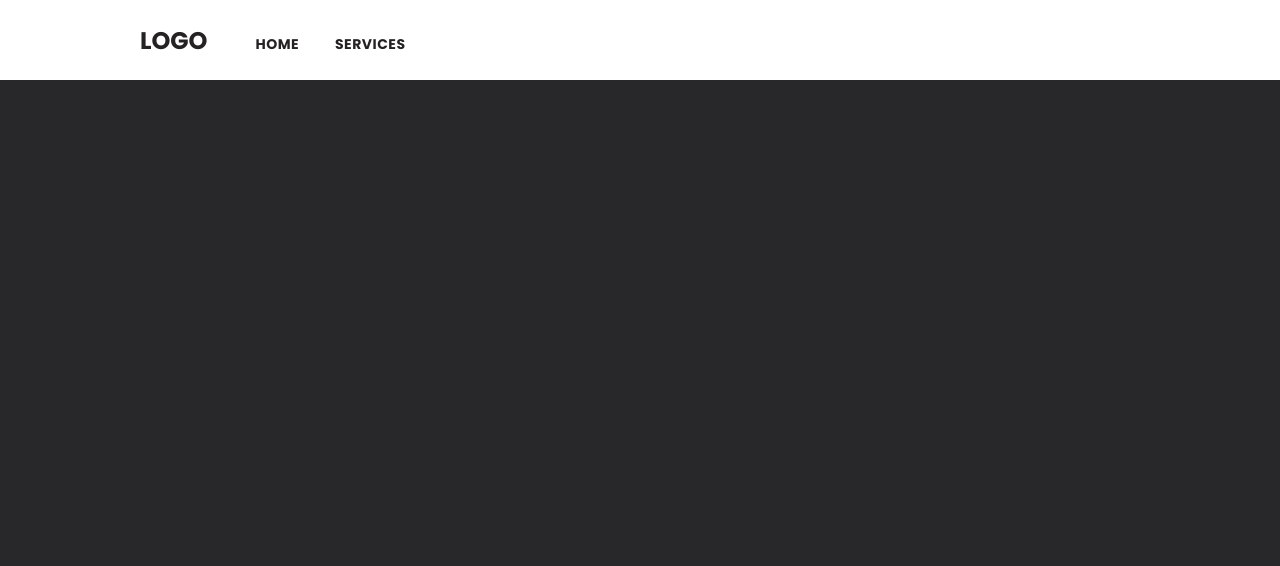
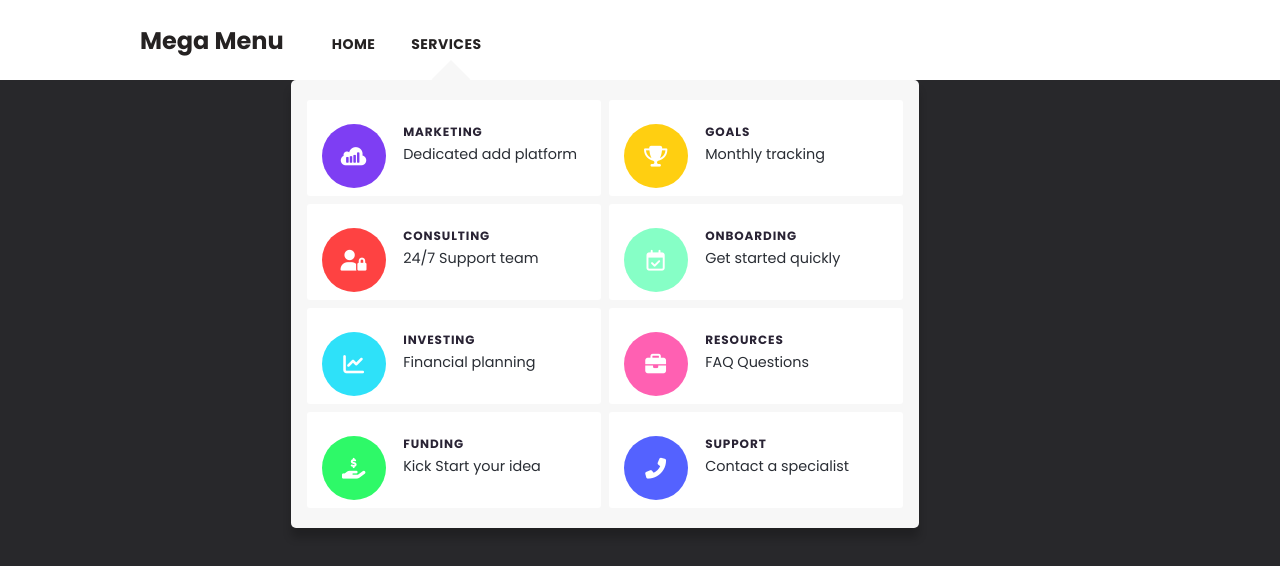
Before and after one commit to darkboldman/CSS-mega-menu, a plain HTML site: page index.html in a window 1280 px wide. Drawn offline with Linux system fonts and the light colour scheme.

Commit message:
Screen shot image added to project

```diff
--- a/index.html
+++ b/index.html
@@ -11,7 +11,7 @@
     <header class="global-header">
         <div class="row">
             <div class="global-logo">
-                <a href="">LOGO</a>
+                <a href="">Mega Menu</a>
             </div>
             <nav class="nav-menu">
                 <ul>
--- a/style.css
+++ b/style.css
@@ -73,7 +73,7 @@ li > a {
     background: #f7f7f7;
     border-radius: 5px;
     box-shadow: 0 10px 8px 0 rgba(0, 0, 0, 0.2);
-    display: none;
+    display: flex;
     left: -120px;
     padding: 1rem;
     position: absolute;
```
Also changed, not shown: Screenshot 2021-04-05 220023.png (added).
